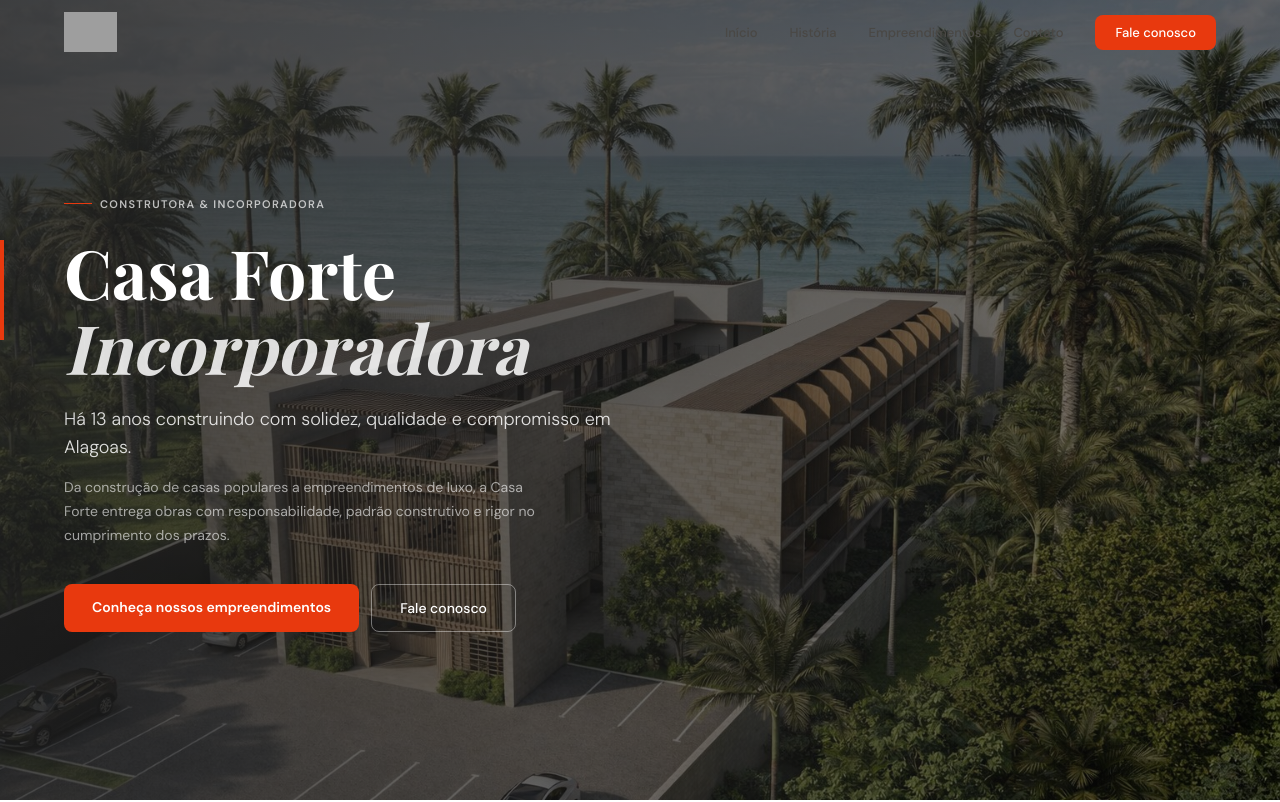
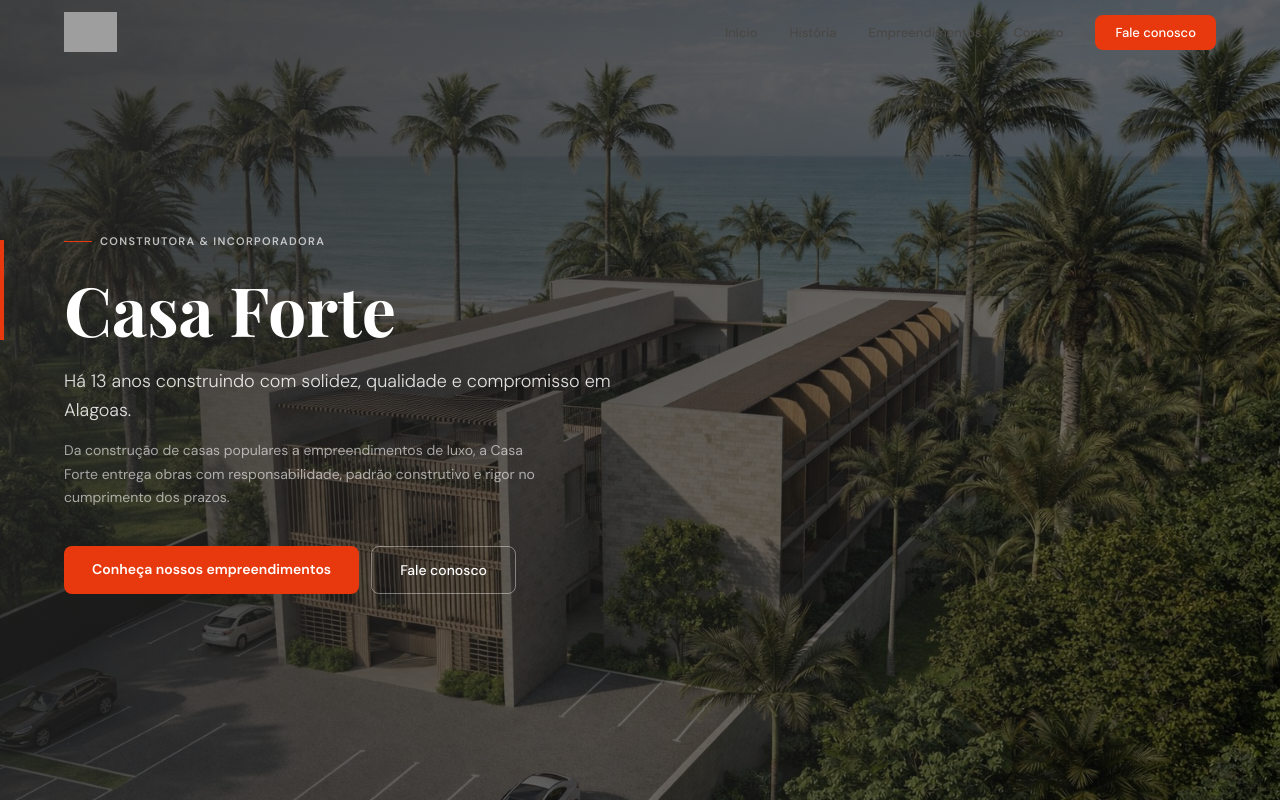
Before and after one commit to engsergiocorrea/casaforte-site, a Next.js app: page / in a window 1280 px wide. Shown: the top 802 px of the page. Built offline with nearby package versions, Linux system fonts and the light colour scheme; grey boxes are pictures that could not be loaded; a web font is replaced by a local one.

Commit message:
fix hero title

```diff
--- a/src/components/Hero.tsx
+++ b/src/components/Hero.tsx
@@ -11,8 +11,7 @@ export default function Hero() {
             <span style={{fontSize:'11px',fontWeight:'600',color:'rgba(255,255,255,0.7)',letterSpacing:'0.12em',textTransform:'uppercase'}}>Construtora &amp; Incorporadora</span>
           </div>
           <h1 style={{fontFamily:'Playfair Display, serif',fontSize:'clamp(32px, 8vw, 68px)',fontWeight:'700',color:'#FFFFFF',lineHeight:1.1,marginBottom:'20px'}}>
-            Casa Forte<br />
-            <em style={{fontStyle:'italic',color:'rgba(255,255,255,0.85)'}}>Incorporadora</em>
+            Casa Forte
           </h1>
           <p style={{fontSize:'clamp(15px, 4vw, 18px)',fontWeight:'300',color:'rgba(255,255,255,0.85)',lineHeight:1.6,marginBottom:'14px'}}>
             Há 13 anos construindo com solidez, qualidade e compromisso em Alagoas.
```
